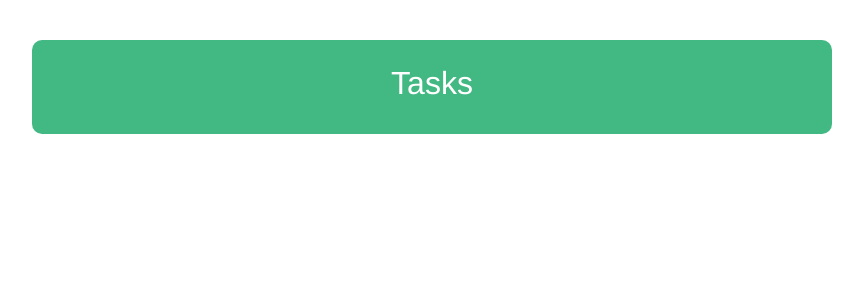
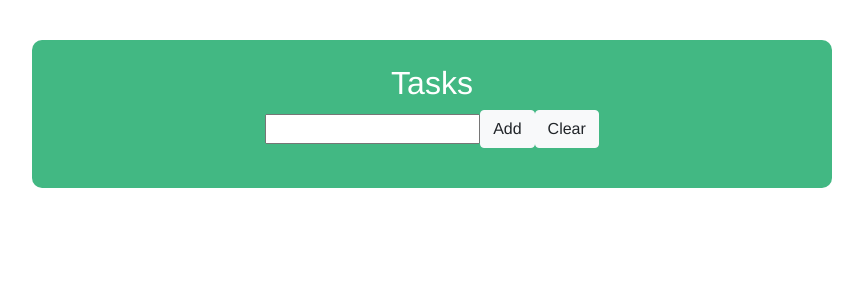
Before and after one commit to andiedioso/task-app, a Vue app: page /edit in a window 1280 px wide. Shown: the top 300 px of the page, without its empty margins (208-1071 px from the left). Built offline with nearby package versions, Linux system fonts and the light colour scheme.

Commit message:
added edit route

```diff
--- a/src/components/AddTask.vue
+++ b/src/components/AddTask.vue
@@ -40,7 +40,6 @@ name: "AddTask",
             id: this.uuidv4(),
             name: this.enteredTaskName,
             status: 'Pending',
-            edit: false,
           }
       );
       //go back to home path
--- /dev/null
+++ b/src/components/EditTask.vue
@@ -0,0 +1,28 @@
+<template>
+  <div id="taskEditForm">
+    <form>
+      <input
+          id="taskName"
+          type="text"
+          v-model="enteredTaskName">
+      <button
+          @click.prevent="submitData"
+          class="btn btn-light"
+          :disabled="isEmpty"> Add</button>
+      <button
+          class="btn btn-light"
+          @click.prevent="clearInput"> Clear </button>
+    </form>
+    <p>{{enteredTaskName}}</p>
+  </div>
+</template>
+
+<script>
+export default {
+name: "EditTask"
+}
+</script>
+
+<style scoped>
+
+</style>
--- a/src/components/TaskItem.vue
+++ b/src/components/TaskItem.vue
@@ -3,18 +3,8 @@
     <li>
 
       <div class="row">
-        <!--      input if edited -->
         <div class="col-6">
-          <input
-              v-if="isEdited"
-              v-model="task.name"
-              @blur="editFalse"
-              @keyup.enter="editFalse"
-              v-focus
-          >
-          <label
-              v-else
-              @click="editFalse">
+          <label>
             {{task.name}}
           </label>
 
@@ -36,7 +26,8 @@
               @click="removeTask">
           Remove </button>
           <button
-            class="btn btn-light">
+            class="btn btn-light"
+            @click="linkToEdit">
             Edit</button>
         </div>
       </div>
@@ -48,6 +39,7 @@
 
 
 <script>
+import {ROUTE_NAME_EDIT} from "@/route-names";
 export default {
 name: 'task-item',
   props: {
@@ -63,31 +55,20 @@ name: 'task-item',
     removeTask() {
       this.$emit('remove-task', this.task.id);
     },
-    editFalse(){
-      this.task.edit = !this.task.edit;
-      console.log(this.task);
+    linkToEdit(){
+      this.$router.push(
+          {name: ROUTE_NAME_EDIT}
+      );
     }
   },
   computed: {
     isPending() {
       return this.task.status === 'Pending';
     },
-    isEdited(){
-      return this.task.edit;
-    },
     badgeIcon(){
       return this.isPending ? 'badge-warning' : 'badge-dark';
     }
   },
-  directives: {
-    focus: {
-      inserted: function (el) {
-        el.focus()
-      }
-    }
-  }
-
-
 }
 </script>
 
--- a/src/components/TaskList.vue
+++ b/src/components/TaskList.vue
@@ -10,6 +10,7 @@
         :task="task"
         @toggle-complete = "markAsComplete(task.id)"
         @remove-task="removeTask"
+        @edit-task="editTask(task.id)"
     ></task-item>
   </div>
 </template>
@@ -72,17 +73,6 @@ name: "TaskList",
           "markAsComplete",
           "removeTask"
     ]),
-    // markAsComplete(id){
-    //   //find() returns a value that satisfies the condition
-    //   const taskPicked = this.taskList.find(
-    //       (el) => el.id === id
-    //   );
-    //   //console.log(taskPicked.status);
-    //   taskPicked.status = "Complete";
-    // },
-    // removeTask(id){
-    //
-    // },
   },
 }
 </script>
--- a/src/main.js
+++ b/src/main.js
@@ -7,6 +7,7 @@ import TaskList from "@/components/TaskList";
 import RouteNames from "./route-names";
 import Vuex from 'vuex';
 import {store} from '@/store/store';
+import EditTask from "@/components/EditTask";
 
 Vue.config.productionTip = false
 Vue.use(VueRouter);
@@ -19,7 +20,12 @@ const routes = [
     props: true},
   {path:'/add',
     name: RouteNames.add,
-    component: AddTask}
+    component: AddTask},
+  {path: '/edit',
+    name: RouteNames.edit,
+    component: EditTask,
+    props: true,
+  }
 ]
 
 const router = new VueRouter({
--- a/src/route-names.js
+++ b/src/route-names.js
@@ -1,7 +1,8 @@
 export const ROUTE_NAME_HOME = 'home';
 export const ROUTE_NAME_ADD = 'add';
-
+export const ROUTE_NAME_EDIT = 'edit';
 export default {
     home: ROUTE_NAME_HOME,
     add:  ROUTE_NAME_ADD,
+    edit: ROUTE_NAME_EDIT,
 }
--- a/src/store/store.js
+++ b/src/store/store.js
@@ -35,7 +35,10 @@ export const store = new Vuex.Store({
             state.taskList = state.taskList.filter(
                 (el) => el.id !== payload_id
             );
-        }
+        },
+        // editTask: (state, payload) => {
+        //
+        // }
     },
     actions:{
         addToList: ({commit}, payload) => {
```
